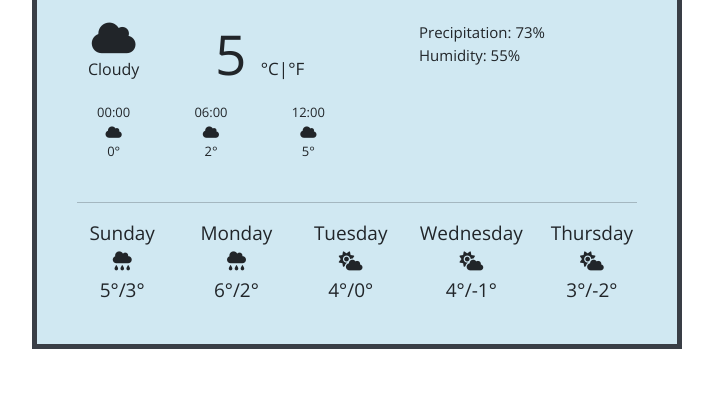
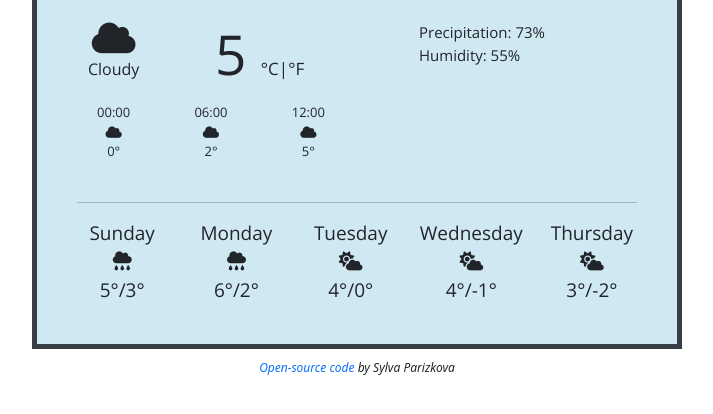
Before and after one commit to sylva-code/weather-app-project, a plain HTML site: page index.html in a window 1280 px wide. Shown: the part 248-662 px from the top of the page, without its empty margins (283-996 px from the left). Drawn offline with nearby package versions, Linux system fonts and the light colour scheme; no server answers.

Commit message:
Added coder info

```diff
--- a/index.html
+++ b/index.html
@@ -52,7 +52,7 @@
         </div>
       </div>
       <div class="col">
-        <p>
+        <p class="extras">
           Precipitation: 73% <br />
           Humidity: <span id="humidity">55</span>%
         </p>
@@ -109,6 +109,11 @@
 
   </div>
 
+  <p class="coder">
+    <a href="https://github.com/sylva-code/weather-app-project" target="blank">Open-source code</a>
+    by Sylva Parizkova
+  </p>
+
   <script src="src/index.js"></script>
 </body>
 </html>
--- a/src/style.css
+++ b/src/style.css
@@ -42,7 +42,7 @@ h3 {
   font-weight: normal;
 }
 
-p {
+.extras {
   font-size: 15px;
   position: relative;
   left: 50px;
@@ -58,3 +58,14 @@ p {
   text-align: center;
   font-size: 19px;
 }
+
+.coder {
+  margin-top: 10px;
+  text-align: center;
+  font-style: italic;
+  font-size: 12px;
+}
+
+.coder a {
+  text-decoration: none;
+}
```
